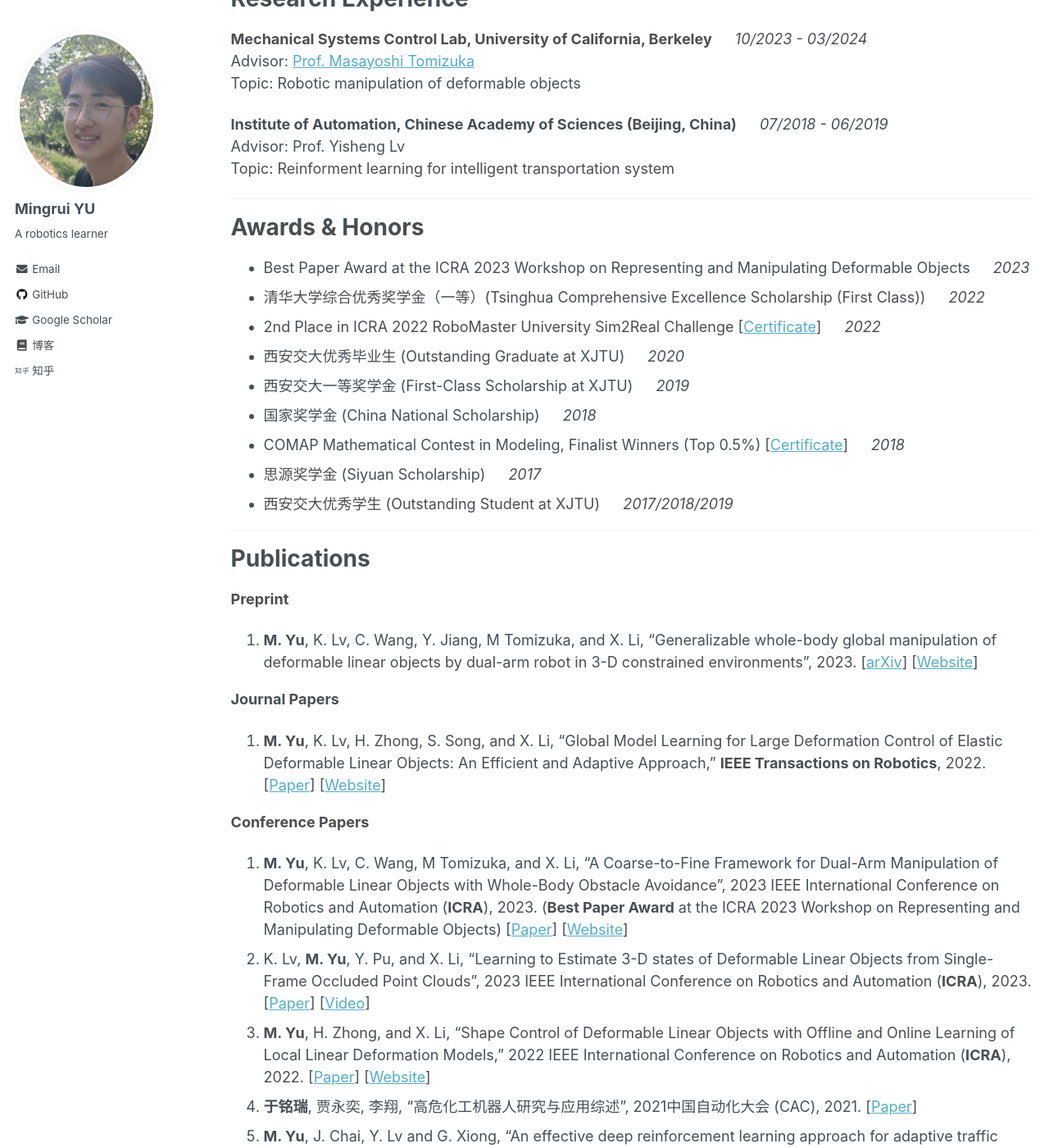
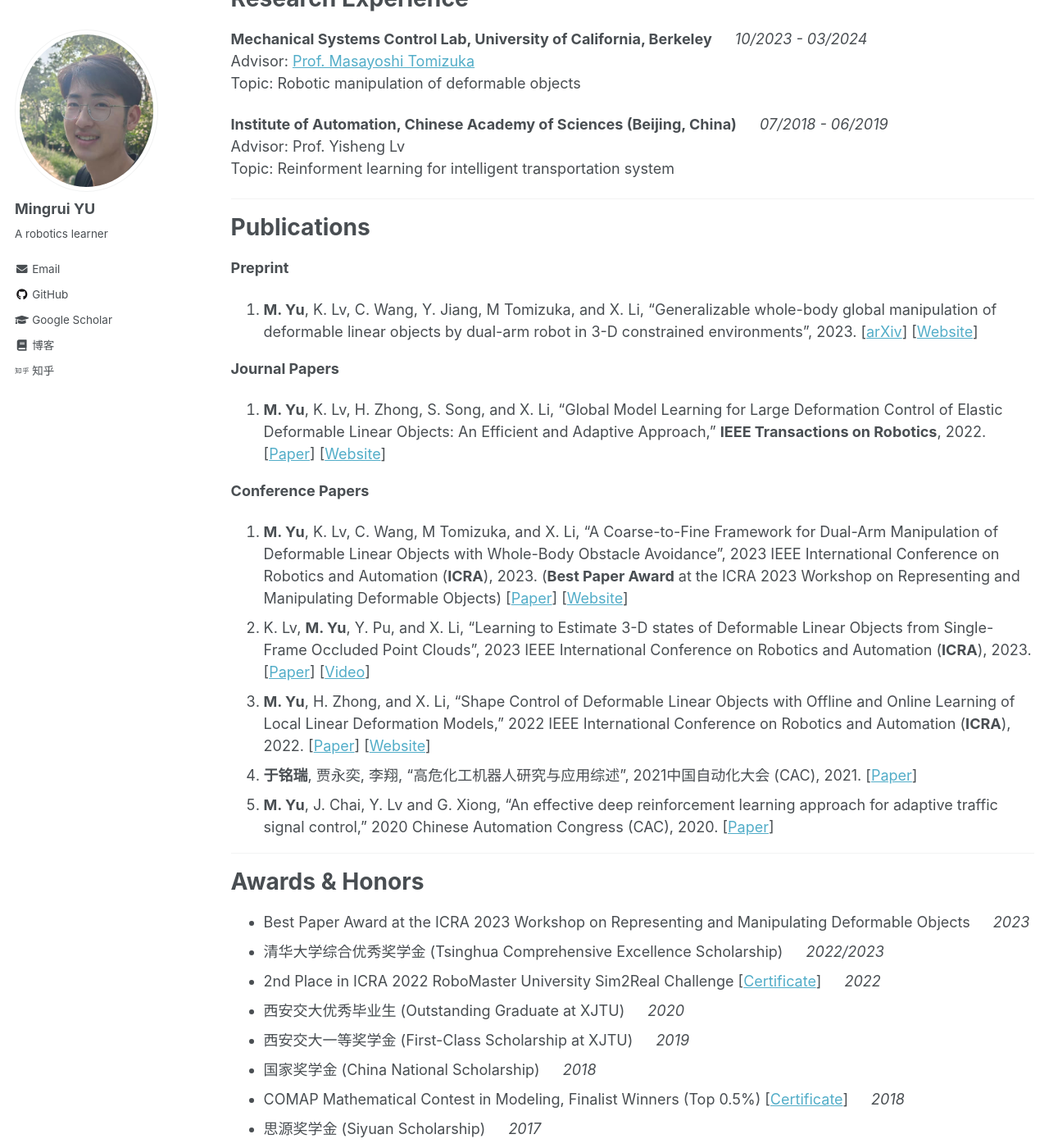
Before and after one commit to Mingrui-Yu/Mingrui-Yu.github.io, a Jekyll site: the page built from _pages/about.md, in a window 1280 px wide and 1400 px high, scrolled down 767 px. Shown: the whole window at 82% size. Built offline with Jekyll 4.4.1, drawn with Linux system fonts in a browser that asks for light colours; part of the change alters nothing that is shown; some of the changed text lies outside the part shown.

Commit message:
Update about.md

```diff
--- a/_pages/about.md
+++ b/_pages/about.md
@@ -42,21 +42,6 @@ Topic: Robotic manipulation of deformable objects
 Advisor: Prof. Yisheng Lv
 Topic: Reinforment learning for intelligent transportation system
 
-
-***
-
-Awards & Honors
-======
-* Best Paper Award at the ICRA 2023 Workshop on Representing and Manipulating Deformable Objects &emsp; *2023*
-* 清华大学综合优秀奖学金（一等）(Tsinghua Comprehensive Excellence Scholarship (First Class)) &emsp; *2022*
-* 2nd Place in ICRA 2022 RoboMaster University Sim2Real Challenge [[Certificate](https://mingrui-yu.github.io/files/icra22_sim2real_certificate.pdf)] &emsp; *2022*
-* 西安交大优秀毕业生 (Outstanding Graduate at XJTU) &emsp; *2020*
-* 西安交大一等奖学金 (First-Class Scholarship at XJTU) &emsp; *2019*
-* 国家奖学金 (China National Scholarship) &emsp; *2018*
-* COMAP Mathematical Contest in Modeling, Finalist Winners (Top 0.5%) [[Certificate](https://mingrui-yu.github.io/files/mcm_certificate.pdf)] &emsp; *2018*
-* 思源奖学金 (Siyuan Scholarship) &emsp; *2017*
-* 西安交大优秀学生 (Outstanding Student at XJTU) &emsp; *2017/2018/2019*
-
 ***
 
 Publications
@@ -76,10 +61,28 @@ Publications
 4. **于铭瑞**, 贾永奕, 李翔, "高危化工机器人研究与应用综述", 2021中国自动化大会 (CAC), 2021. [[Paper](https://kns.cnki.net/kcms/detail/detail.aspx?dbcode=CPFD&dbname=CPFDTEMP&filename=ZGZN202110001016&uniplatform=NZKPT&v=yTXq56-lHUDzP6r70Wst4lVFGnfv4CHYCDrmjizd_DZaM8yOR4dOTxj5IYdffmtQS2VgAE2EQ9Y%3d)]
 5. **M. Yu**, J. Chai, Y. Lv and G. Xiong, "An effective deep reinforcement learning approach for adaptive traffic signal control," 2020 Chinese Automation Congress (CAC), 2020. [[Paper](https://doi.org/10.1109/CAC51589.2020.9327396)]
 
+
+
+***
+
+Awards & Honors
+======
+* Best Paper Award at the ICRA 2023 Workshop on Representing and Manipulating Deformable Objects &emsp; *2023*
+* 清华大学综合优秀奖学金 (Tsinghua Comprehensive Excellence Scholarship) &emsp; *2022/2023*
+* 2nd Place in ICRA 2022 RoboMaster University Sim2Real Challenge [[Certificate](https://mingrui-yu.github.io/files/icra22_sim2real_certificate.pdf)] &emsp; *2022*
+* 西安交大优秀毕业生 (Outstanding Graduate at XJTU) &emsp; *2020*
+* 西安交大一等奖学金 (First-Class Scholarship at XJTU) &emsp; *2019*
+* 国家奖学金 (China National Scholarship) &emsp; *2018*
+* COMAP Mathematical Contest in Modeling, Finalist Winners (Top 0.5%) [[Certificate](https://mingrui-yu.github.io/files/mcm_certificate.pdf)] &emsp; *2018*
+* 思源奖学金 (Siyuan Scholarship) &emsp; *2017*
+* 西安交大优秀学生 (Outstanding Student at XJTU) &emsp; *2017/2018/2019*
+
+
+
 **Patents**
 1. 吕宜生, 柴嘉骏, **于铭瑞**, 陈圆圆, 熊刚, 朱凤华, 王飞跃. 基于深度强化学习单路口交通信号控制方法、系统、装置. 申请号：2019106294891, 申请日：2019.07.12. 授权公告号：CN110428615B，授权公告日：2021.06.22.
 
-1. 孙宏滨, 南智雄, **于铭瑞**, 魏平, 徐林海, 郑南宁. 一种车辆的车道保持控制方法. 申请号：2018100047576, 申请日：2018.01.03. 授权公告号：CN108297866B, 授权公告日：2019.10.15.
+2. 孙宏滨, 南智雄, **于铭瑞**, 魏平, 徐林海, 郑南宁. 一种车辆的车道保持控制方法. 申请号：2018100047576, 申请日：2018.01.03. 授权公告号：CN108297866B, 授权公告日：2019.10.15.
 
 ***
 
```
